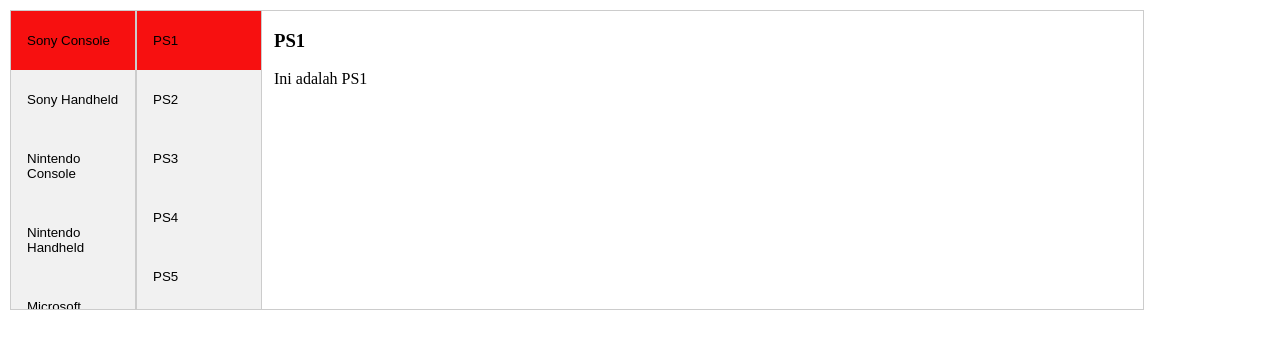
After one commit to Magizuki/Metaforums, a PHP site: page /Metaforums/testing/testHomeForum.html in a window 1280 px wide. The commit adds this page. Shown: the top 349 px of the page. Run offline with PHP 8.4, Linux system fonts and the light colour scheme.

```diff
--- a/Servers/server.check_username.php
+++ b/Servers/server.check_username.php
@@ -22,4 +22,6 @@
         ]);
     }
 
+    mysqli_close($conn);
+
 ?>
--- a/Servers/server.login.php
+++ b/Servers/server.login.php
@@ -45,4 +45,6 @@
         echo "<script>alert('Username/Email atau Password Salah')</script>";
     }
 
+    mysqli_close($conn);
+
 ?>
--- a/Servers/server.register.php
+++ b/Servers/server.register.php
@@ -12,6 +12,8 @@
     $user->set_emailverifystatus("0");
     $user->set_moderationstatus("Active");
     $user->set_avatar("http://localhost/Metaforums/assets/avatars/DefaultAvatar.jpg");
+
+
 
     function sendEmail($email)
     {
@@ -136,4 +138,7 @@
         ]);
     }
 
+    mysqli_close($conn);
+
+
 ?>
--- a/Servers/server.reset_password.php
+++ b/Servers/server.reset_password.php
@@ -124,4 +124,6 @@
         echo mysqli_error($conn);
     }
 
+    mysqli_close($conn);
+
 ?>
--- a/Servers/server.update_emailVerified.php
+++ b/Servers/server.update_emailVerified.php
@@ -27,4 +27,7 @@
         echo mysqli_error($conn);
     }
 
+    mysqli_close($conn);
+
+
 ?>
--- /dev/null
+++ b/testing/testHomeForum.html
@@ -0,0 +1,319 @@
+<!DOCTYPE html>
+<html lang="en">
+<head>
+    <meta charset="UTF-8">
+    <meta name="viewport" content="width=device-width, initial-scale=1.0">
+    <title>Testing Vertical Tabs</title>
+
+    <style>
+
+        body{
+          margin:10px;
+        }
+
+        * {box-sizing: border-box}
+
+        /* Style the tab */
+        .tab {
+        float: left;
+        border: 1px solid #ccc;
+        background-color: #f1f1f1;
+        width: 10%;
+        height: 300px;
+        overflow: auto;
+        }
+
+        .tab2 button {
+        display: block;
+        background-color: inherit;
+        color: black;
+        padding: 22px 16px;
+        width: 100%;
+        border: none;
+        outline: none;
+        text-align: left;
+        cursor: pointer;
+        transition: 0.3s;
+        }
+
+        .tab2 {
+        float: left;
+        border: 1px solid #ccc;
+        background-color: #f1f1f1;
+        width: 10%;
+        height: 300px;
+        overflow: auto;
+
+        }
+
+        /* Style the buttons that are used to open the tab content */
+        .tab button {
+        display: block;
+        background-color: inherit;
+        color: black;
+        padding: 22px 16px;
+        width: 100%;
+        border: none;
+        outline: none;
+        text-align: left;
+        cursor: pointer;
+        transition: 0.3s;
+        }
+
+        /* Change background color of buttons on hover */
+        .tab button:hover {
+        background-color: #ddd;
+        }
+
+        .tab2 button:hover {
+        background-color: #ddd;
+        }
+
+        /* Create an active/current "tab button" class */
+        .tab button.active {
+        background-color: rgb(247, 16, 16);
+        }
+
+        .tab2 button.active {
+        background-color: rgb(247, 16, 16);
+        }
+
+        /* Style the tab content */
+        .tabcontent {
+        float: left;
+        padding: 0px 12px;
+        border: 1px solid #ccc;
+        width: 70%;
+        border-left: none;
+        height: 300px;
+        display: none;
+
+        }
+
+    </style>
+</head>
+<body>
+
+    <div class="tab">
+        <button id="defaultOpen" class="tablinks" onclick="openCity(event, 'SonyConsole')">Sony Console</button>
+        <button class="tablinks" onclick="openCity(event, 'SonyHandheld')">Sony Handheld</button>
+        <button class="tablinks" onclick="openCity(event, 'Nintendo_Console')">Nintendo Console</button>
+        <button class="tablinks" onclick="openCity(event, 'NintendoHandheld')">Nintendo Handheld</button>
+        <button class="tablinks" onclick="openCity(event, 'Microsoft')">Microsoft</button>
+    </div>
+
+    <div class="tab2">
+        <button id="defaultOpen2" class="SonyConsole" onclick="openCity2(event, 'PS1')">PS1</button>
+        <button class="SonyConsole" onclick="openCity2(event, 'PS2')">PS2</button>
+        <button class="SonyConsole" onclick="openCity2(event, 'PS3')">PS3</button>
+        <button class="SonyConsole" onclick="openCity2(event, 'PS4')">PS4</button>
+        <button class="SonyConsole" onclick="openCity2(event, 'PS5')">PS5</button>
+        <button class="Microsoft" onclick="openCity2(event, 'XBOX_360')">XBOX_360</button>
+        <button class="Microsoft" onclick="openCity2(event, 'XBOX_ONE')">XBOX_ONE</button>
+        <button class="Nintendo_Console" onclick="openCity2(event, 'Nintendo_Switch')">Nintendo_Switch</button>
+        <button class="NintendoHandheld" onclick="openCity2(event, 'Nintendo_DS')">Nintendo_DS</button>
+        <button class="NintendoHandheld" onclick="openCity2(event, 'Nintendo_3DS')">Nintendo_3DS</button>
+        <button class="SonyHandheld" onclick="openCity2(event, 'PSP')">PSP</button>
+        <button class="SonyHandheld" onclick="openCity2(event, 'PS_VITA')">PS_VITA</button>
+
+    </div>
+
+      <div id="PS1" class="tabcontent">
+        <h3>PS1</h3>
+        <p>Ini adalah PS1</p>
+      </div>
+
+      <div id="PS2" class="tabcontent">
+        <h3>PS2</h3>
+        <p>Ini adalah PS2</p>
+      </div>
+
+      <div id="PS3" class="tabcontent">
+        <h3>PS3</h3>
+        <p>Ini adalah PS3</p>
+      </div>
+
+      <div id="PS4" class="tabcontent">
+        <h3>PS4</h3>
+        <p>Ini adalah PS4</p>
+      </div>
+
+      <div id="PS5" class="tabcontent">
+        <h3>PS5</h3>
+        <p>Ini adalah PS5</p>
+      </div>
+
+      <div id="XBOX_360" class="tabcontent">
+        <h3>XBOX_360</h3>
+        <p>Ini adalah XBOX 360</p>
+      </div>
+
+      <div id="XBOX_ONE" class="tabcontent">
+        <h3>XBOX_ONE</h3>
+        <p>Ini adalah XBOX ONE</p>
+      </div>
+
+      <div id="Nintendo_Switch" class="tabcontent">
+        <h3>Nintendo_Switch</h3>
+        <p>Ini adalah Nintendo Switch</p>
+      </div>
+
+      <div id="Nintendo_DS" class="tabcontent">
+        <h3>Nintendo_DS</h3>
+        <p>Ini adalah Nintendo DS</p>
+      </div>
+
+      <div id="Nintendo_3DS" class="tabcontent">
+        <h3>Nintendo_3DS</h3>
+        <p>Ini adalah Nintendo 3DS</p>
+      </div>
+
+      <div id="PSP" class="tabcontent">
+        <h3>PSP</h3>
+        <p>Ini adalah PSP</p>
+      </div>
+
+      <div id="PS_VITA" class="tabcontent">
+        <h3>PS_VITA</h3>
+        <p>Ini adalah PS VITA</p>
+      </div>
+
+      <script>
+
+        function openCity(evt, cityName) {
+          // Declare all variables
+            var i, tabcontent, tablinks, tab2, SonyConsole, Microsoft, Nintendo_Console, NintendoHandheld, SonyHandheld ;
+
+          tablinks = document.getElementsByClassName("tablinks");
+          SonyConsole = document.getElementsByClassName("SonyConsole");
+          Microsoft = document.getElementsByClassName("Microsoft");
+          Nintendo_Console = document.getElementsByClassName("Nintendo_Console");
+          NintendoHandheld = document.getElementsByClassName("NintendoHandheld");
+          SonyHandheld = document.getElementsByClassName("SonyHandheld");
+
+          // Get all elements with class="tabcontent" and hide them
+          tabcontent = document.getElementsByClassName("tabcontent");
+          for (i = 0; i < tabcontent.length; i++) {
+            tabcontent[i].style.display = "none";
+          }
+
+          //reset display tab 2
+
+          for (i = 0; i < SonyConsole.length; i++) {
+            SonyConsole[i].style.display = "none";
+          }
+
+          for (i = 0; i < Microsoft.length; i++) {
+            Microsoft[i].style.display = "none";
+          }
+
+          for (i = 0; i < NintendoHandheld.length; i++) {
+            NintendoHandheld[i].style.display = "none";
+          }
+
+          for (i = 0; i < Nintendo_Console.length; i++) {
+            Nintendo_Console[i].style.display = "none";
+          }
+
+          for (i = 0; i < SonyHandheld.length; i++) {
+            SonyHandheld[i].style.display = "none";
+          }
+
+          // Get all elements with class="tablinks" and remove the class "active"
+
+          for (i = 0; i < tablinks.length; i++) {
+            tablinks[i].className = tablinks[i].className.replace(" active", "");
+          }
+
+          for (i = 0; i < SonyConsole.length; i++) {
+            SonyConsole[i].className = SonyConsole[i].className.replace(" active", "");
+          }
+
+          for (i = 0; i < Microsoft.length; i++) {
+            Microsoft[i].className = Microsoft[i].className.replace(" active", "");
+          }
+
+          for (i = 0; i < NintendoHandheld.length; i++) {
+            NintendoHandheld[i].className = NintendoHandheld[i].className.replace(" active", "");
+          }
+
+          for (i = 0; i < Nintendo_Console.length; i++) {
+            Nintendo_Console[i].className = Nintendo_Console[i].className.replace(" active", "");
+          }
+
+          for (i = 0; i < SonyHandheld.length; i++) {
+            SonyHandheld[i].className = SonyHandheld[i].className.replace(" active", "");
+          }
+
+          // Show the current tab, and add an "active" class to the link that opened the tab
+          //document.getElementsByClassName(cityName).style.display = "block";
+
+          var ActiveTab = document.getElementsByClassName(cityName);
+          for(i = 0; i<ActiveTab.length; i++)
+          {
+            ActiveTab[i].style.display="block"
+          }
+
+          evt.currentTarget.className += " active";
+          console.log(cityName)
+        }
+
+        function openCity2(evt, cityName)
+        {
+           // Declare all variables
+           var i, tabcontent, tablinks, tab2, SonyConsole, Microsoft, Nintendo_Console, NintendoHandheld, SonyHandheld ;
+
+            tablinks = document.getElementsByClassName("tablinks");
+            SonyConsole = document.getElementsByClassName("SonyConsole");
+            Microsoft = document.getElementsByClassName("Microsoft");
+            Nintendo_Console = document.getElementsByClassName("Nintendo_Console");
+            NintendoHandheld = document.getElementsByClassName("NintendoHandheld");
+            SonyHandheld = document.getElementsByClassName("SonyHandheld");
+
+            // Get all elements with class="tabcontent" and hide them
+            tabcontent = document.getElementsByClassName("tabcontent");
+            for (i = 0; i < tabcontent.length; i++) {
+              tabcontent[i].style.display = "none";
+            }
+
+            // Get all elements with class="tablinks" and remove the class "active"
+            //var type = evt.currentTarget.className
+            // var typelist = document.getElementsByClassName(type)
+            // for(i=0; i<typelist.length; i++)
+            // {
+            //   typelist[i].className = typelist[i].className.replace(" active")
+            // }
+
+            for (i = 0; i < SonyConsole.length; i++) {
+              SonyConsole[i].className = SonyConsole[i].className.replace(" active", "");
+            }
+
+            for (i = 0; i < Microsoft.length; i++) {
+              Microsoft[i].className = Microsoft[i].className.replace(" active", "");
+            }
+
+            for (i = 0; i < NintendoHandheld.length; i++) {
+              NintendoHandheld[i].className = NintendoHandheld[i].className.replace(" active", "");
+            }
+
+            for (i = 0; i < Nintendo_Console.length; i++) {
+              Nintendo_Console[i].className = Nintendo_Console[i].className.replace(" active", "");
+            }
+
+            for (i = 0; i < SonyHandheld.length; i++) {
+              SonyHandheld[i].className = SonyHandheld[i].className.replace(" active", "");
+            }
+
+            document.getElementById(cityName).style.display = "block";
+            evt.currentTarget.className += " active";
+
+        }
+
+        document.getElementById("defaultOpen").click();
+        document.getElementById("defaultOpen2").click();
+
+    </script>
+
+
+</body>
+</html>
--- a/views/auth/Logout.php
+++ b/views/auth/Logout.php
@@ -19,4 +19,6 @@
         echo mysqli_error($conn);
     }
 
+    mysqli_close($conn);
+
 ?>
```
Also changed, not shown: views/Home.php (+143 -4 lines), javascript/generate_thread.js (added), javascript/register.js (line endings or trailing spaces), views/threadDetail/ViewThread.php (added).
